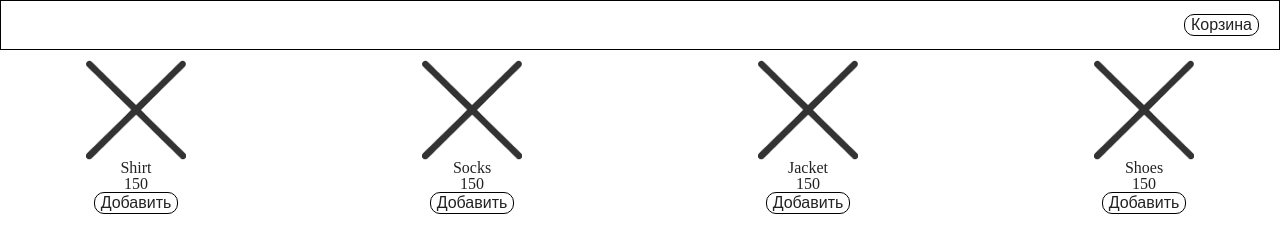
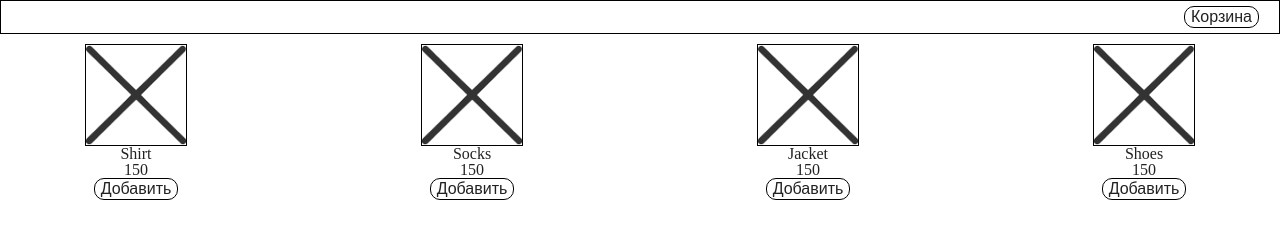
Before and after one commit to inverse231/js2-gb, a plain HTML site: page first/index.html in a window 1280 px wide. Drawn offline with Linux system fonts and the light colour scheme.

Commit message:
changed elements waklthrouh method

```diff
--- a/first/css/style.css
+++ b/first/css/style.css
@@ -1,11 +1,10 @@
 .header {
     width: 100%;
-    min-height: 50px;
     border: 1px solid black;
     display: flex;
     justify-content: flex-end;
     align-items: center;
-    padding: 0 20px 0 0;
+    padding: 5px 20px 5px 0;
     box-sizing: border-box;
 }
 .cart-button, .buy-button {
@@ -26,3 +25,6 @@
     align-items: center;
     width: 20%;
 }
+.goods-list img {
+    border: 1px solid black;
+}
--- a/first/index.html
+++ b/first/index.html
@@ -5,9 +5,9 @@
     <meta name="viewport"
           content="width=device-width, user-scalable=no, initial-scale=1.0, maximum-scale=1.0, minimum-scale=1.0">
     <meta http-equiv="X-UA-Compatible" content="ie=edge">
+    <link rel="stylesheet" href="css/reset.css">
     <link rel="stylesheet" href="css/style.css">
     <title>eShop</title>
-    <link rel="stylesheet" href="css/reset.css">
 </head>
 <body>
 <header class="header">
--- a/first/index.js
+++ b/first/index.js
@@ -5,20 +5,19 @@ const goods = [
     { title: 'Shoes', price: 150 },
 ];
 
-const renderGoodsItem = (title="item", price="150", img="img/item.png") => {
-    return `<div class="goods-item">
+const renderGoodsItem = (title="item", price="150", img="img/item.png") =>
+        `<div class="goods-item">
                 <img src="${img}" width="100">
                 <h3>${title}</h3>
                 <p>${price}</p>
                 <button class="buy-button">Добавить</button>
             </div>`
-};
 
-const renderGoodsList = (list) => {
+const renderGoodsList = (list = []) => {
     let goodsList = list.map(item => renderGoodsItem(item.title, item.price));
-    for (let i=0;i<list.length;i++){
-        document.querySelector('.goods-list').innerHTML += goodsList[i];
-    }
+    goodsList.forEach(element => {
+        document.querySelector('.goods-list').innerHTML += element;
+    });
 };
 
 renderGoodsList(goods);
```
